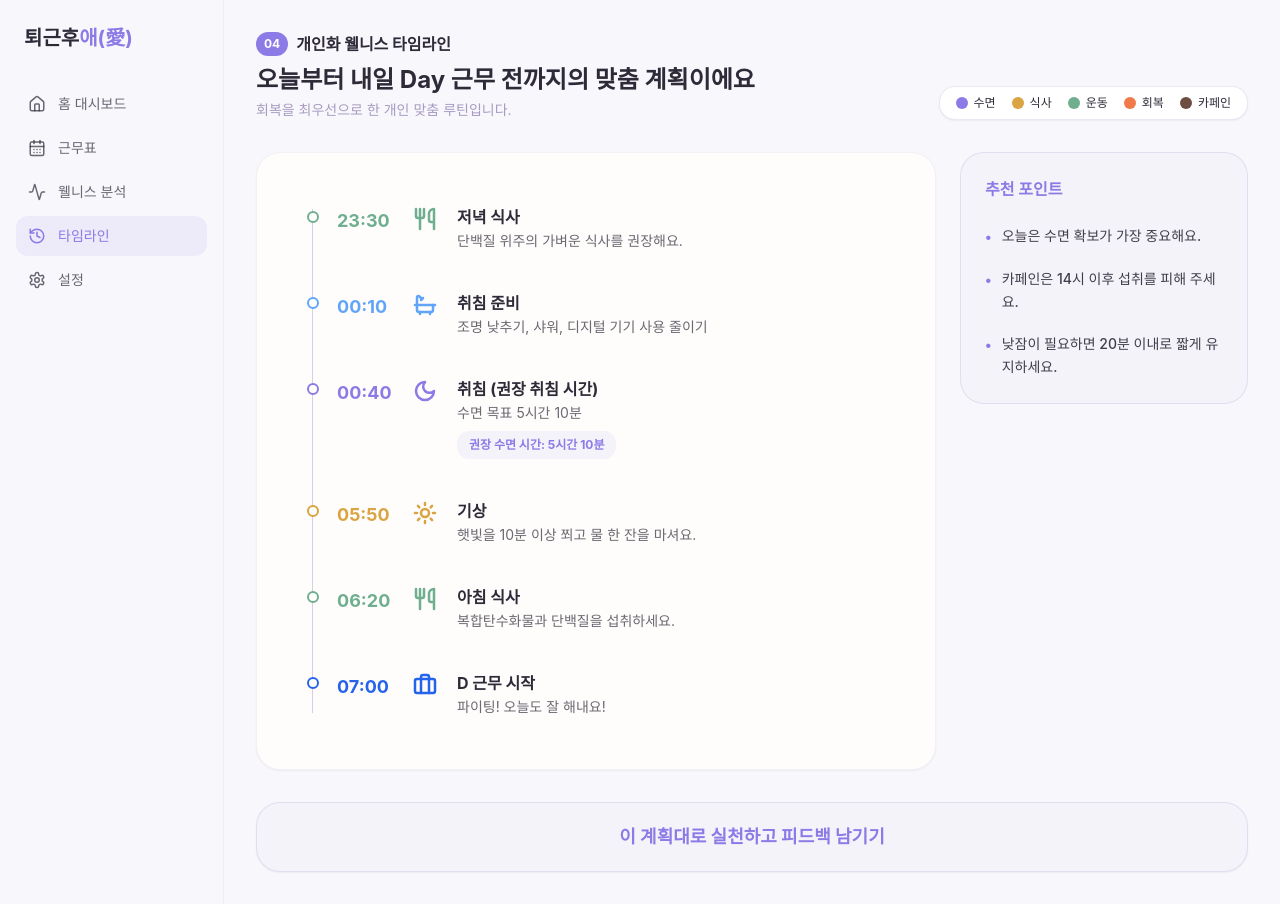
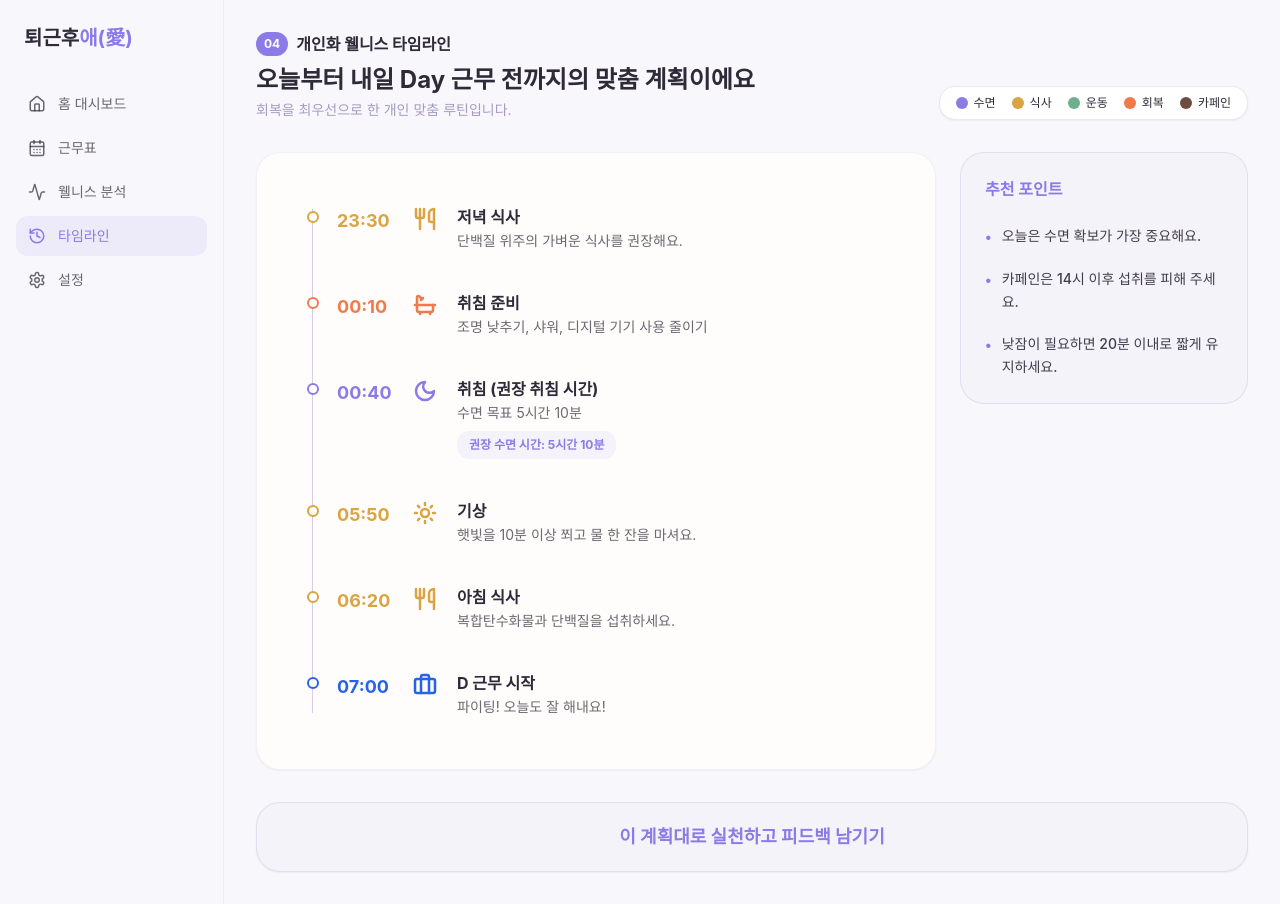
Before and after one commit to likelion-hackathon-team3/frontend, a React (Vite) app: page /#/timeline in a window 1280 px wide. Built offline with nearby package versions, Linux system fonts and the light colour scheme.

Commit message:
fix: 타임라인 카테고리 테마 색상 범례와 일치하도록 수정

```diff
--- a/src/screens/Timeline.jsx
+++ b/src/screens/Timeline.jsx
@@ -35,13 +35,9 @@ const CATEGORY_THEME = {
     color: "text-lavender-deep",
     dotColor: "border-lavender-deep",
   },
-  MEAL: { icon: Utensils, color: "text-sage", dotColor: "border-sage" },
+  MEAL: { icon: Utensils, color: "text-gold", dotColor: "border-gold" }, // 👈 sage에서 gold로 수정!
   EXERCISE: { icon: Dumbbell, color: "text-sage", dotColor: "border-sage" },
-  PREPARATION: {
-    icon: Bath,
-    color: "text-blue-400",
-    dotColor: "border-blue-400",
-  },
+  PREPARATION: { icon: Bath, color: "text-coral", dotColor: "border-coral" }, // 👈 blue-400에서 coral로 수정!
   CAFFEINE: {
     icon: Coffee,
     color: "text-[#6D4C41]",
@@ -70,7 +66,7 @@ export default function TimelinePage({ targetDate = "" }) {
   const [isFeedbackModalOpen, setIsFeedbackModalOpen] = useState(false);
   const [isSubmitting, setIsSubmitting] = useState(false); // 💡 POST 전송 중(로딩) 상태
 
-  // 피드백 입력 데이터 (백엔드 API 명세서 100% 일치)
+  // 피드백 입력 데이터
   const [feedback, setFeedback] = useState({
     actualSleepDuration: 6.0,
     caffeineIntake: {
```
